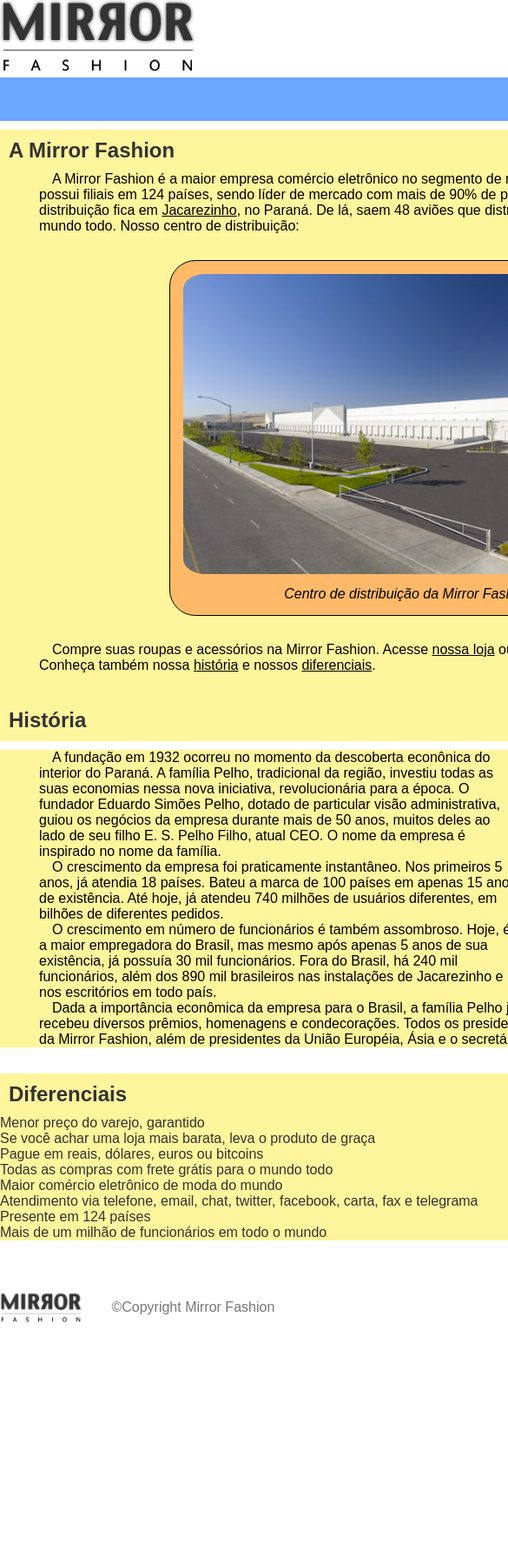
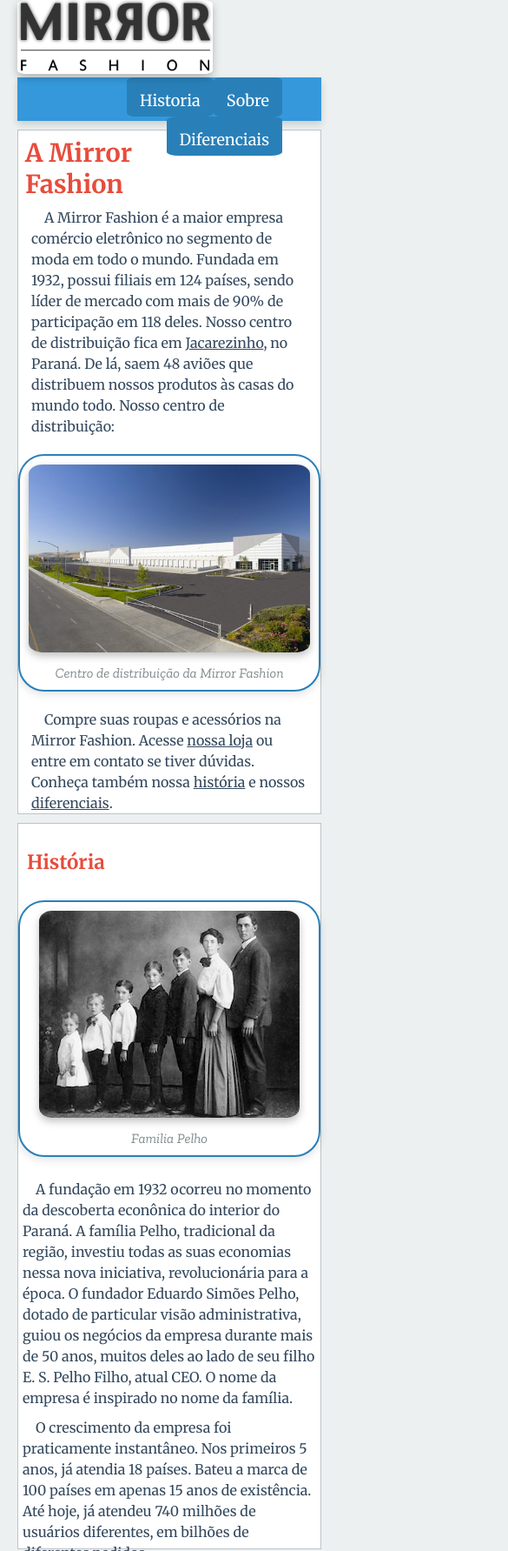
Before and after one commit to ThomasAlvs/front_end_labs, a plain HTML site: page simple-html/about-us.html in a window 390 px wide. Shown: the top 1783 px of the page at 87% size, 585 px wide, since content can reach past the window. Before the commit the page ends 1551 px from the top, so only its background shows below. Drawn offline with nearby package versions, Linux system fonts and the light colour scheme.

Commit message:
Responsivo

```diff
--- a/card-layout/card.css
+++ /dev/null
@@ -1,121 +0,0 @@
-:root{
-    --color-primary: #0f71ff;
-    --background-color:#dae9ff;
-    --color-text: #36393f;
-    --color-alert: orange;
-    --color-light: #f7f7f7;
-
-    --font-main: "Poppins", sans-serif;
-
-    --card-height: 540px;
-    --card-padding: 40px;
-    --card-widht:300px
-
-}
-
-*{
-    box-sizing: border-box;
-}
-
-html, body {
-  height: 100%;
-  margin: 0;
-  font-family: var(--font-main);
-  background-color: var(--background-color);
-  color: var(--color-text);
-}
-
-
-body {
-    display: flex;
-    align-items: center;
-    justify-content: center;
-    gap: 20px;
-    padding: 0 20px;
-    flex-wrap: wrap;
-  }
-
-.card {
-    display: grid;
-    place-items: center;
-    gap: 10px;
-    width: var(--card-width);
-    max-width: var(--card-width);
-    height: var(--card-height);
-    padding: var(--card-padding);
-    border-radius: 5px;
-    background-color: white;
-    font-size: 100%;
-    text-align: center;
-    overflow: hidden;
-    transition: box-shadow 0.3s ease, transform 0.3s ease;
-}
-
-.card:hover {
-    transform: scale(1.10);
-    box-shadow: 0 4px 20px rgb(186, 181, 210);
-}
-
-.card h2 {
-    margin: 0;
-    text-shadow: 1px 1px 2px gray;
-}
-
-.card var {
-    color: var(--color-primary);
-    font-weight: 400;
-    font-size: 40px;
-    font-style: normal;
-    margin-bottom: 10px;
-    transition: font-size 0.3 ease;
-}
-
-.card:hover var {
-    font-size: 50px;
-}
-
-.card var small {
-    font-size: 16px;
-}
-
-.elite {
-    border: 1px var(--color-alert) solid;
-}
-
-abbr[title] {
-    cursor: help;
-    text-decoration: none;
-}
-
-ul {
-    list-style: none;
-    padding: 0;
-    margin: 0;
-}
-ul li{
-    display: flex;
-    align-items: center;
-    gap: 10px;
-    padding: 10px;
-    margin-top: 0;
-}
-
-ul > li:first-child {
-    font-weight: 700;
-}
-
-.card button {
-    background-color: #466380;
-    color: white;
-    border: none;
-    padding: 10px 20px;
-    font-size: 16px;
-    font-family: Arial, sans-serif;
-    border-radius: 5px;
-    cursor: pointer;
-    transition: background-color 0.3s ease;
-  }
-
-  .card button:hover {
-    background-color: #34495e;
-  }
--- a/simple-html/about-us.css
+++ b/simple-html/about-us.css
@@ -1,99 +1,151 @@
-:root{
-    --color-base:#333;
-    --color-base-figure-background: rgb(255, 0, 0);
-    --color-base-figure-border: #000000;
-    --body-font: font-family: "Merriweather", serif;
-    --figcaption-font:font-family: "Zilla Slab", serif;
+:root {
+    --color-base: #2c3e50; /* Azul escuro */
+    --color-base-figure-background: #3498db; /* Azul claro */
+    --color-base-figure-border: #2980b9; /* Azul mais escuro */
+    --body-font: "Merriweather", serif;
+    --figcaption-font: "Zilla Slab", serif;
 }
 
-
-body{
+body {
     margin-left: auto;
     margin-right: auto;
     width: 940px;
     color: var(--color-base);
-    font-family: var(--body-font)
+    font-family: var(--body-font);
+    background-color: #ecf0f1; /* Fundo cinza claro */
 }
 
-p{
-    color: rgb(0, 0, 0);
+p {
+    color: #34495e; /* Azul escuro para o texto */
     padding: 0 45px;
     text-indent: 15px;
 }
 
-figcaption{
+figcaption {
     font-style: italic;
     margin-top: 10px;
     font-family: var(--figcaption-font);
-    color: #000;
+    color: #7f8c8d; /* Cinza para figcaption */
 }
 
-h1, h2{
+h1, h2 {
     padding: 10px;
-    width:auto
+    width: auto;
+    color: #e74c3c; /* Vermelho suave para títulos */
 }
 
-h2{
+h2 {
     margin-top: 30px;
 }
 
-figure{
+figure {
     text-align: center;
-    background-color: var(--color-base-figure-background);
-    border: 1px solid var(--color-base-figure-border);
+    background-color: #ffffff; /* Fundo branco para figuras */
+    border: 2px solid var(--color-base-figure-border);
     padding: 15px;
     margin: 30px;
-    background-color: #ffb968;
     border-radius: 30px;
-
+    box-shadow: 0 4px 10px rgba(0, 0, 0, 0.1); /* Sombra suave */
 }
 
-img{
-    box-shadow: #000;
+img {
+    box-shadow: 0 4px 10px rgba(0, 0, 0, 0.25); /* Sombra sutil */
     border-radius: 5%;
 }
 
-#centro-distribuicao{
+#centro-distribuicao {
     margin-left: auto;
     margin-right: auto;
     width: 550px;
 }
 
-#rodape{
-    color: #777;
+#rodape {
+    color: #34495e; /* Azul escuro para contraste */
     margin: 30px 0;
     padding: 30px 0;
 }
 
-#rodape img{
+#rodape img {
     margin-right: 30px;
     vertical-align: middle;
     width: 94px;
 }
 
-#familia-pelho{
+#familia-pelho {
     float: right;
-    margin: 0 0 10px 10px;
+    margin: 0 0 3px 3px;
 }
 
-nav a{
+nav a {
     text-decoration: none;
     padding: 15px;
-    color: #000;
+    color: #ffffff; /* Texto branco para links */
+    background-color: #2980b9; /* Azul forte para o fundo do nav */
     border-radius: 10%;
-    height: 15px;
+    height: 45px;
     float: right;
-    font-size:large
+    font-size: large;
 }
 
-nav{
+nav {
     height: 50px;
-    background-color: #6ca7ff;
+    background-color: #3498db; /* Azul claro para o nav */
+    box-shadow: 0 4px 8px rgba(0, 0, 0, 0.15); /* Sombra mais suave e sutil no nav */
 }
 
+article {
+    background-color: #ffffff; /* Fundo branco para artigos */
+    margin: 10px 0px;
+    border: 1px solid #bdc3c7; /* Borda sutil */
+}
 
+ul {
+    padding: 0 45px;
+}
 
-article{
-    background-color: #fff59c;
-    margin: 10px 0px;
+.p-historia p{
+    padding: 5px;
 }
+
+.p-historia{
+    height: 430px;
+}
+
+@media (max-width: 768px) {
+    body {
+        width: auto;
+        margin: 0 20px;
+    }
+
+    h1 {
+        font-size: 1.8em;
+        padding: 8px;
+    }
+
+    h2 {
+        font-size: 1.4em;
+        margin-top: 20px;
+    }
+
+    p {
+        padding: 0 15px;
+        text-indent: 15px;
+        text-align: left;
+        line-height: 1.5;
+    }
+
+    figure {
+        margin: 20px 0;
+        padding: 10px;
+    }
+
+    #centro-distribuicao {
+        width: 100%;
+        max-width: 550px;
+    }
+
+    #familia-pelho {
+        float: none;
+        margin: 20px auto;
+        display: block;
+    }
--- a/simple-html/about-us.html
+++ b/simple-html/about-us.html
@@ -6,7 +6,7 @@
     <meta name="viewport" content="width=device-width, initial-scale=1.0">
     <title>About</title>
     <link rel="stylesheet" href="reset.css">
-    <link rel="stylesheet" href="/simple-html/about-us.css">
+    <link rel="stylesheet" href="/front_end_labs/simple-html/about-us.css">
     <link rel="preconnect" href="https://fonts.googleapis.com">
     <link rel="preconnect" href="https://fonts.gstatic.com" crossorigin>
     <link href="https://fonts.googleapis.com/css2?family=Merriweather:ital,opsz,wght@0,18..144,300..900;1,18..144,300..900&family=Zilla+Slab:ital,wght@0,300;0,400;0,500;0,600;0,700;1,300;1,400;1,500;1,600;1,700&display=swap" rel="stylesheet">
@@ -14,7 +14,7 @@
 
 <body>
     <header>
-        <img src="/simple-html/img/logo.png" alt="">
+        <img src="/front_end_labs/simple-html/img/logo.png" alt="">
     </header>
     <nav>
         <ul>
@@ -33,20 +33,21 @@
             distribuem nossos produtos às casas do mundo todo. Nosso centro de distribuição:
         </p>
         <figure id="centro-distribuicao" >
-            <img  src="/simple-html/img/centro-distribuicao.png" alt="Imagem do centro de distribuição da Mirror Fashion">
+            <img  src="/front_end_labs/simple-html/img/centro-distribuicao.png" alt="Imagem do centro de distribuição da Mirror Fashion">
             <figcaption>Centro de distribuição da Mirror Fashion</figcaption>
         </figure>
         <p> Compre suas roupas e acessórios na Mirror Fashion. Acesse <a title="Ir para nossa loja" target="_blank" href="index.html">nossa loja</a> ou entre em contato
             se tiver dúvidas. Conheça também nossa <a href="#historia">história</a> e nossos <a href="#diferenciais">diferenciais</a>.</p>
+
+    </article>
+    <article>
         <h2 id="historia"><strong>História</strong></h2>
         <aside>
             <figure id="familia-pelho">
-                <img  src="/simple-html/img/familia-pelho.jpg" alt="Foto da Familia Pelho">
+                <img  src="/front_end_labs/simple-html/img/familia-pelho.jpg" alt="Foto da Familia Pelho">
                 <figcaption>Familia Pelho</figcaption>
             </figure>
         </aside>
-    </article>
-    <article>
         <div class="p-historia">
             <p>
                 A fundação em 1932 ocorreu no momento da descoberta econônica do interior do Paraná. A
```
Also changed, not shown: card-layout/card.html (deleted, +0 -80 lines), form-html/form.html (+2 -3 lines).
